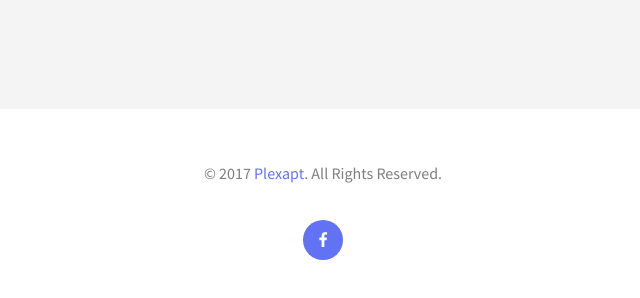
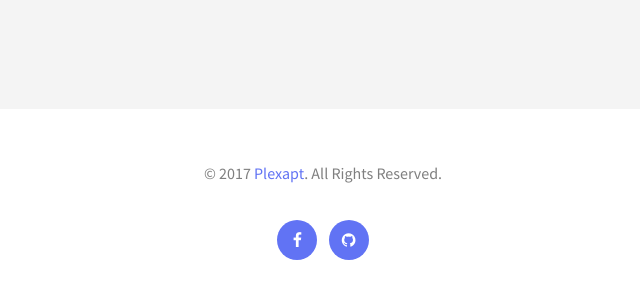
Before and after one commit to Plexapt/plexapt.com, a plain HTML site: page index.html in a window 1280 px wide. Shown: the part 8253-8551 px from the top of the page, without its empty margins (317-957 px from the left). Drawn offline with Linux system fonts and the light colour scheme; files whose address does not match are found by name.

Commit message:
Added github link

```diff
--- a/index.html
+++ b/index.html
@@ -527,6 +527,7 @@
 					<ul class="social social-circle">
 						<!-- <li><a href="#"><i class="icon-twitter"></i></a></li> -->
 						<li><a href="https://www.facebook.com/plexapt/"><i class="icon-facebook"></i></a></li>
+						<li><a href="https://github.com/Plexapt"><i class="icon-github"></i></a></li>
 						<!-- <li><a href="#"><i class="icon-youtube"></i></a></li> -->
 						<!-- <li><a href="#"><i class="icon-pinterest"></i></a></li> -->
 						<!-- <li><a href="#"><i class="icon-linkedin"></i></a></li> -->
```
